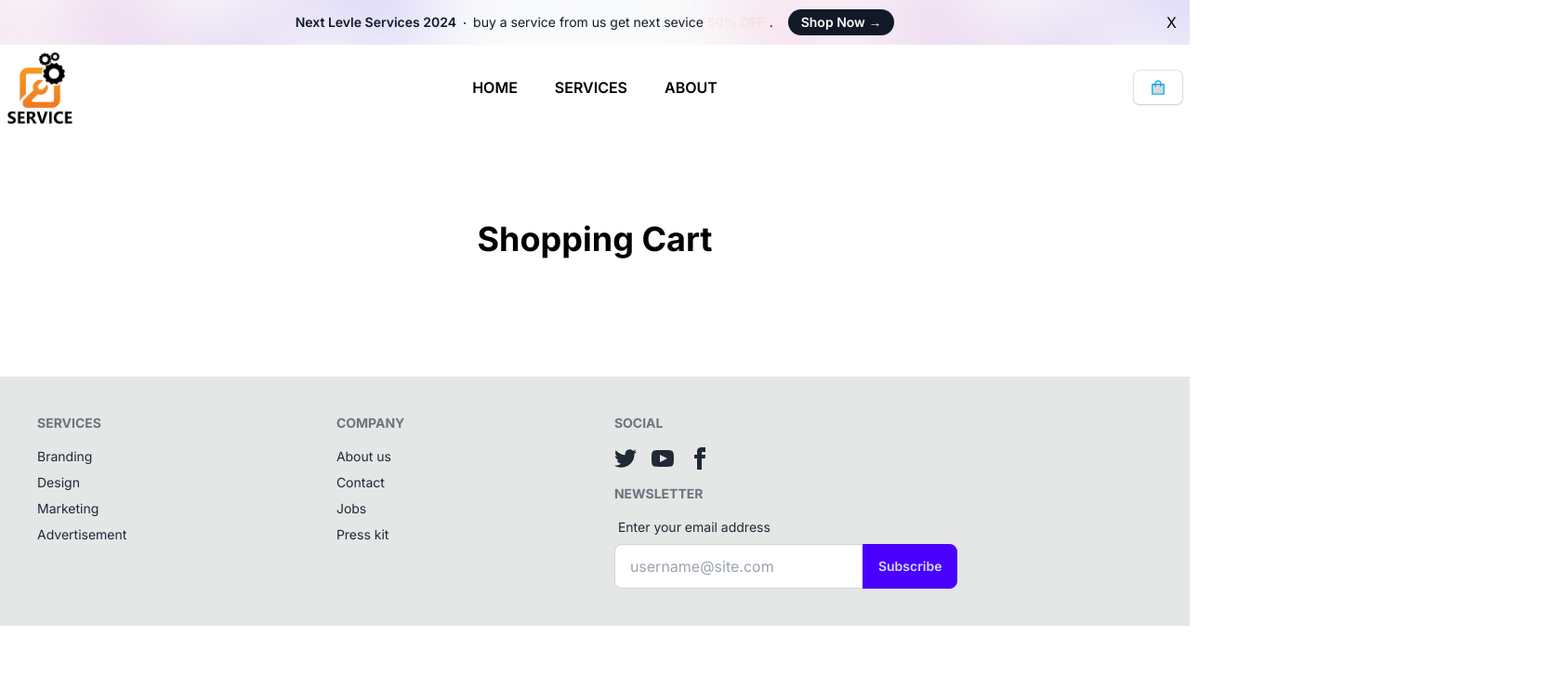
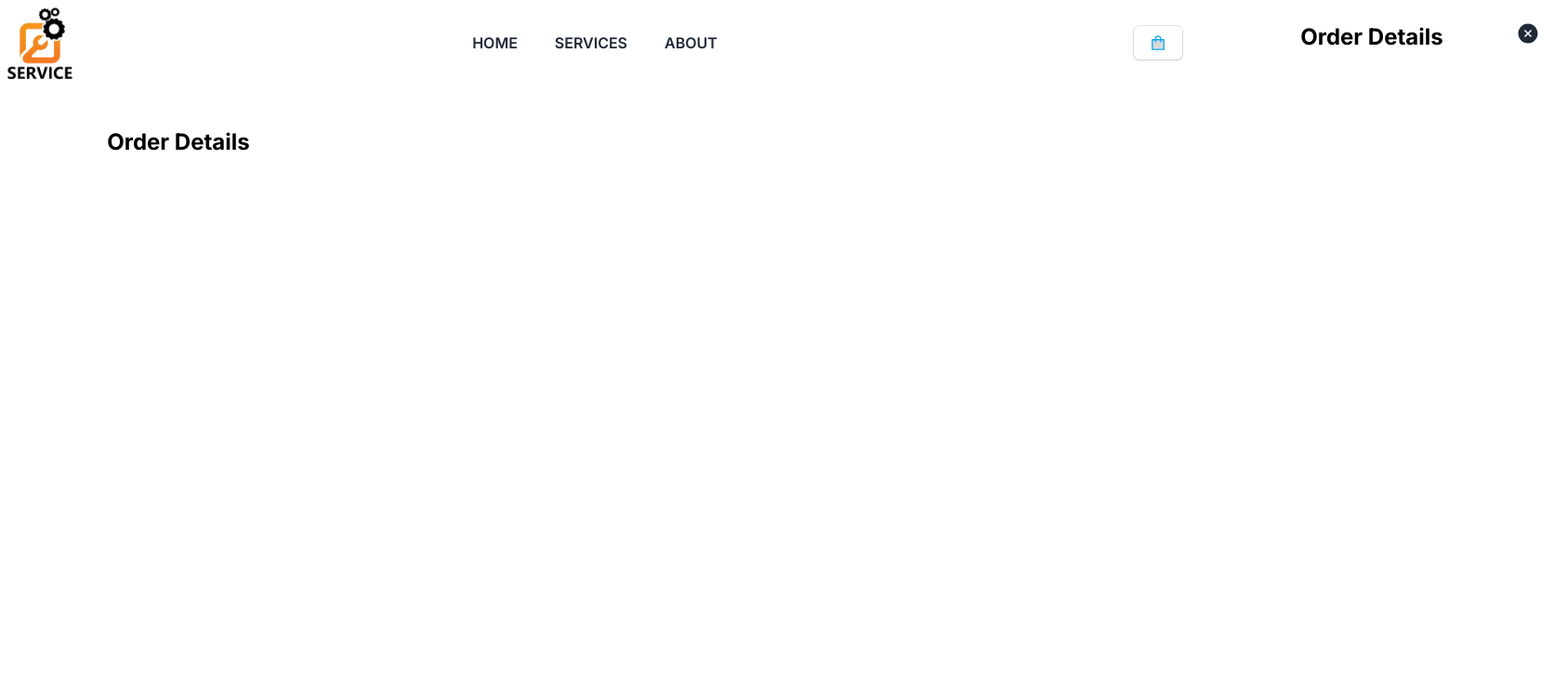
Before and after one commit to Mirza2018/next-level-services, a Next.js app: page /cart in a window 1280 px wide. Shown: the top 728 px of the page at 93% size, 1672 px wide, since content can reach past the window. Built offline with nearby package versions, Linux system fonts and the light colour scheme.

Commit message:
shopping cart scroll bar

```diff
--- a/src/app/globals.css
+++ b/src/app/globals.css
@@ -2,32 +2,10 @@
 @tailwind components;
 @tailwind utilities;
 
-:root {
-  --foreground-rgb: 0, 0, 0;
-  --background-start-rgb: 214, 219, 220;
-  --background-end-rgb: 255, 255, 255;
+body{
+  overflow-x:hidden;
 }
-
-@media (prefers-color-scheme: dark) {
-  :root {
-    --foreground-rgb: 255, 255, 255;
-    --background-start-rgb: 0, 0, 0;
-    --background-end-rgb: 0, 0, 0;
-  }
+* {
+  scrollbar-width: thin;
+  scrollbar-color: var(--secondary) var(--primary);
 }
-
-body {
-  color: rgb(var(--foreground-rgb));
-  background: linear-gradient(
-      to bottom,
-      transparent,
-      rgb(var(--background-end-rgb))
-    )
-    rgb(var(--background-start-rgb));
-}
-
-@layer utilities {
-  .text-balance {
-    text-wrap: balance;
-  }
-}
--- a/src/app/layout.js
+++ b/src/app/layout.js
@@ -19,7 +19,7 @@ export default function RootLayout({ children }) {
   return (
     <html lang="en">
       <body className={inter.className}>
-        <SelasNews/>
+        {/* <SelasNews/> */}
         <Navber/>
 
         {children}
--- a/src/components/MyCart/MyCart.jsx
+++ b/src/components/MyCart/MyCart.jsx
@@ -17,30 +17,31 @@ const MyCart = () => {
 
 
     return (
-        <section className="py-24 relative bg-white">
-        <div className="w-full max-w-7xl px-4 md:px-5 lg-6 mx-auto">
+        <section className="relative  bg-white w-60 lg:w-96 mt-10 ">
+        <div className="w-full max-w-7xl px-4 md:px-5 lg-6 mx-auto h-[100vh] overflow-y-scroll scroll-smooth focus:scroll-auto">
 
-                <h2 className="title font-manrope font-bold text-4xl leading-10 mb-8 text-center text-black">Shopping Cart
+                <h2 className="title font-manrope font-bold text-2xl leading-10 mb-8 text-center text-black">Order Details
                 </h2>
 
 
 
 {
     items?.map((item,index)=>
-          <div key={index} className="rounded-3xl border-2 border-gray-200 p-4 lg:p-8 grid grid-cols-12 mb-8 max-lg:max-w-lg max-lg:mx-auto gap-y-4 shadow-2xl hover:duration-300 hover:scale-105">
+          <div key={index} className="rounded-3xl border-2 border-gray-200 p-4 lg:p-8 mb-8 max-lg:max-w-lg max-lg:mx-auto gap-y-4 shadow-xl pe-3">
                     <div className="col-span-12 lg:col-span-2 img box">
-                        <Image src="https://pagedone.io/asset/uploads/1701162839.png" alt="speaker image" className="max-lg:w-full lg:w-[180px] rounded-lg" priority  width={180}  height={180}  />
+                        <Image src="https://pagedone.io/asset/uploads/1701162839.png" alt="speaker image" className="w-full  rounded-lg" priority  width={180}  height={180}  />
                     </div>
                     <div className="col-span-12 lg:col-span-10 detail w-full lg:pl-3">
                         <div className="flex items-center justify-between w-full mb-4">
-                            <h5 className="font-manrope font-bold text-2xl leading-9 text-gray-900">{item?.service?.name}</h5>
+                            <h5 className=" font-bold  text-gray-900">{item?.service?.name}</h5>
 
                         </div>
                         <div className="font-normal  leading-7 text-black mb-6 ">
                             <p><span className='font-bold'>Name: </span> {item?.name}</p>
-                            <p><span className='font-bold'>Address: </span> {item.address}</p>
+
                             <p><span className='font-bold'>Date & Time: </span> {item?.date.split("T")[0]} at {item?.date.split("T")[1]}</p>
                             <p><span className='font-bold'>Mobile: </span> {item?.mobile}</p>
+                            <p><span className='font-bold'>Address: </span> {item.address}</p>
                         </div>
                         <div className="flex justify-end items-center">
                             <h6 className="text-indigo-600 font-manrope font-bold text-2xl leading-9 text-right">${item?.service?.price}</h6>
--- a/src/components/Shared/Navber.jsx
+++ b/src/components/Shared/Navber.jsx
@@ -3,8 +3,9 @@
 import Image from 'next/image';
 import Link from 'next/link';
 import { usePathname } from 'next/navigation';
-import { AiTwotoneShopping } from "react-icons/ai";
-import React, { useEffect, useState } from 'react';
+import { AiFillCloseCircle, AiTwotoneShopping } from "react-icons/ai";
+import React, { useEffect, useRef, useState } from 'react';
+import MyCart from '../MyCart/MyCart';
 const Navber = () => {
   const pathName=usePathname()
   const [items, setItems] = useState([]);
@@ -13,6 +14,23 @@ const Navber = () => {
               const buy=JSON.parse(localStorage.getItem("nextorderDetails"))
               setItems(buy)
   },[])
+
+
+  const toggleCart=()=>{
+if (ref.current.classList.contains('translate-x-full')){
+  ref.current.classList.remove('translate-x-full')
+  ref.current.classList.add('translate-x-0')
+}
+else if (! ref.current.classList.contains('translate-x-full')){
+  ref.current.classList.remove('translate-x-0')
+  ref.current.classList.add('translate-x-full')
+}
+
+  }
+const ref=useRef()
+
+
+
   const menuItems=[
     {
       title:"Home",
@@ -30,7 +48,7 @@ const Navber = () => {
     return (
 
 
-<div className='bg-base-100 '>
+<div className='bg-base-100 sticky top-0 z-10'>
   <div className="navbar container mx-auto">
   <div className="navbar-start">
     <div className="dropdown">
@@ -79,37 +97,35 @@ const Navber = () => {
 }
 
 
-
-      {/* <li><a>Item 1</a></li>
-      <li>
-        <details>
-          <summary>Parent</summary>
-          <ul className="p-2">
-            <li><a>Submenu 1</a></li>
-            <li><a>Submenu 2</a></li>
-          </ul>
-        </details>
-      </li>
-      <li><a>Item 3</a></li> */}
     </ul>
   </div>
   <div className="navbar-end">
-    <Link href='/cart'>
-     <span class="relative inline-flex">
-    <button type="button" class="inline-flex items-center px-4 py-2 font-semibold leading-6 text-sm shadow rounded-md text-sky-500 bg-white dark:bg-slate-800 transition ease-in-out duration-150  ring-1 ring-slate-900/10 dark:ring-slate-200/20" >
+    <div  onClick={toggleCart}  >
+     <span className="relative inline-flex">
+    <button type="button" className="inline-flex items-center px-4 py-2 font-semibold leading-6 text-sm shadow rounded-md text-sky-500 bg-white dark:bg-slate-800 transition ease-in-out duration-150  ring-1 ring-slate-900/10 dark:ring-slate-200/20" >
        <AiTwotoneShopping className='text-xl  '/>
     </button>
     {
-      items?.length >0 && <span class="flex absolute h-3 w-3 top-0 right-0 -mt-1 -mr-1">
-      <span class="animate-ping absolute inline-flex h-full w-full rounded-full bg-sky-400 opacity-75"></span>
-      <span class="relative inline-flex rounded-full h-3 w-3 bg-sky-500"></span>
+      items?.length >0 && <span className="flex absolute h-3 w-3 top-0 right-0 -mt-1 -mr-1">
+      <span className="animate-ping absolute inline-flex h-full w-full rounded-full bg-sky-400 opacity-75"></span>
+      <span className="relative inline-flex rounded-full h-3 w-3 bg-sky-500"></span>
     </span>
-    }
+    }</span></div>
+  </div>
 
-  </span></Link>
-  </div>
+<div ref={ref} className='sideCart  flex  absolute -top-6 right-0  p-1 translate transition-transform translate-x-full z-10 bg-transparent '>
+        <div className=''>
+            <span onClick={toggleCart} className="absolute top-12 right-4 cursor-pointer text-2xl z-10">
+              <AiFillCloseCircle/>
+            </span>
+          <MyCart/>
+      </div>
+
 </div>
-      </div>
+</div>
+
+</div>
+
 
     );
 };
```
